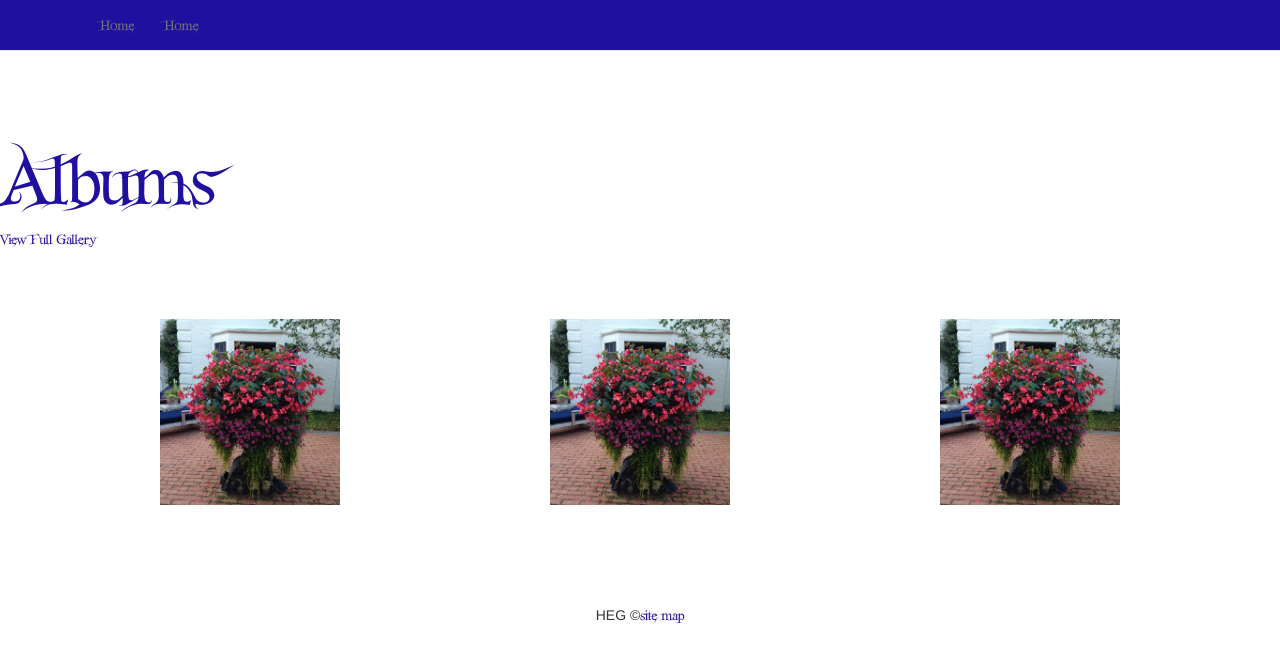
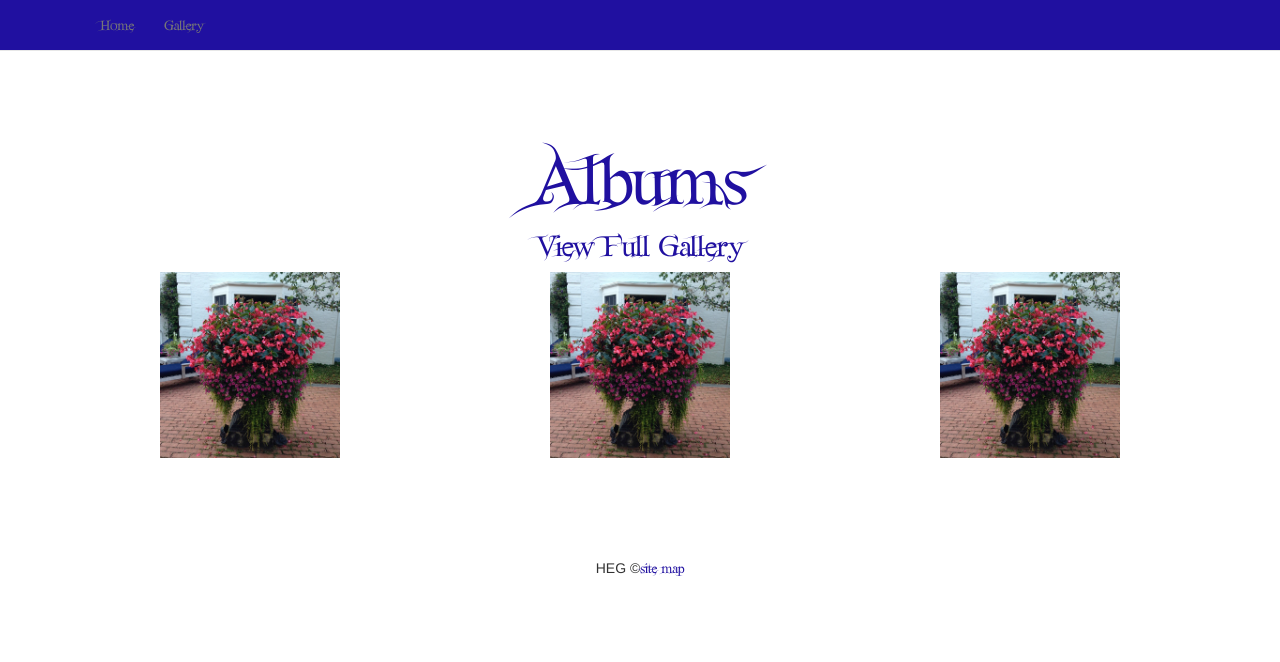
Before and after one commit to kmuzenski/HEG, a PHP site: page /gallery.php in a window 1280 px wide. Shown: the top 662 px of the page. Run offline with PHP 8.4, Linux system fonts and the light colour scheme.

Commit message:
style fix

```diff
--- a/gallery.php
+++ b/gallery.php
@@ -8,9 +8,17 @@
 <?php require_once('nav.php'); ?>
 <br><br><br><br><br><br>
 
-<h2> Albums </h2>
-<p><a href="gallery.php" title="View Full Gallery"> View Full Gallery </a></p>
-<br><br><br>
+<div class="container">
+	<div class="row">
+		<div class="col-xs-12 col-md-12 col-lg-12">
+		<center>
+		<h2> Albums </h2>
+		<h5><a href="gallery.php" title="View Full Gallery"> View Full Gallery </a></h5>
+		</center>
+		</div>
+	</div>
+</div>
+
 
 <div class="container">
 	<div class="row">
--- a/nav.php
+++ b/nav.php
@@ -16,7 +16,7 @@
 		<ul class="nav navbar-nav">
 
 		<li><a  href="index.php">Home</a></li>
-    <li><a  href="gallery.php">Home</a></li>
+    <li><a  href="gallery.php">Gallery</a></li>
 
 
     </ul>
```
Also changed, not shown: index.php (+3 -6 lines).
